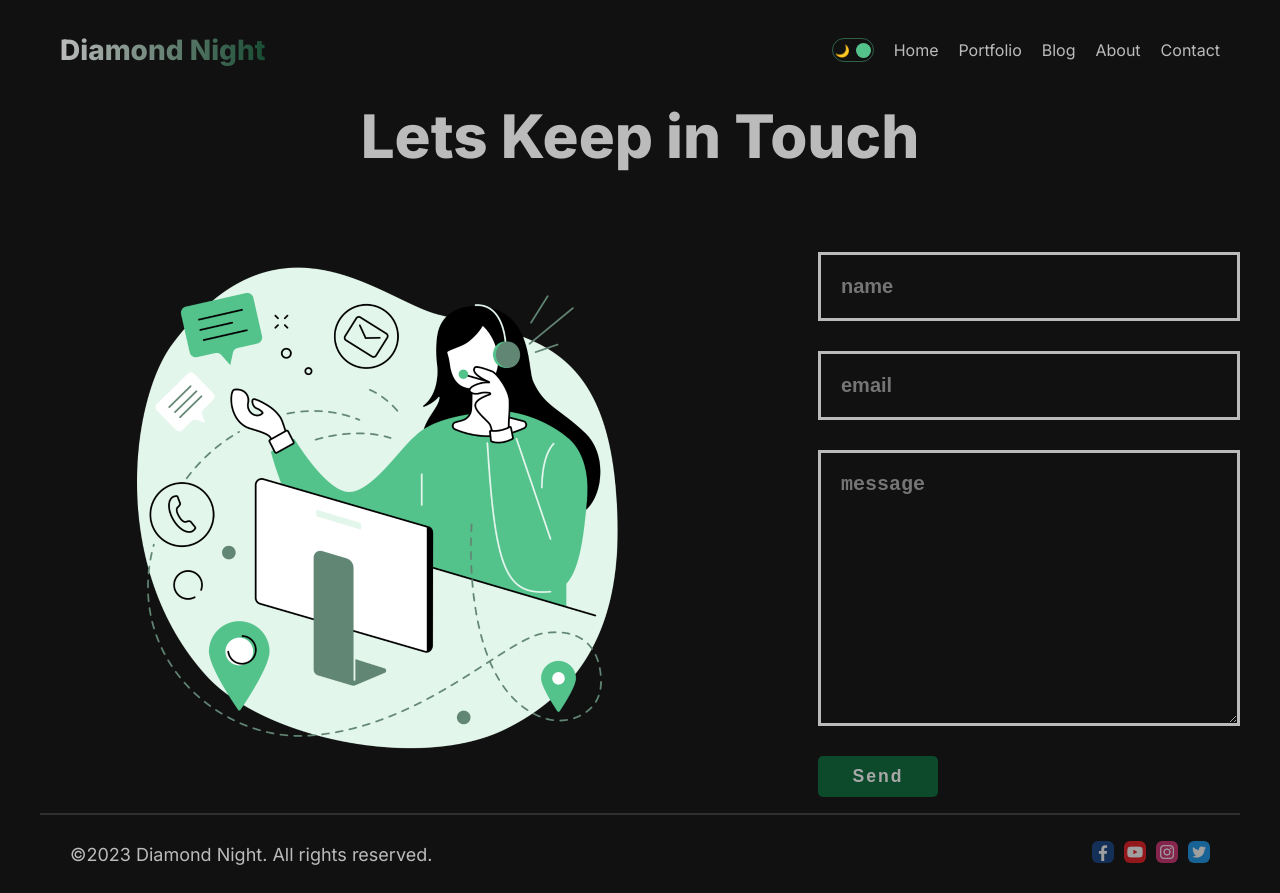
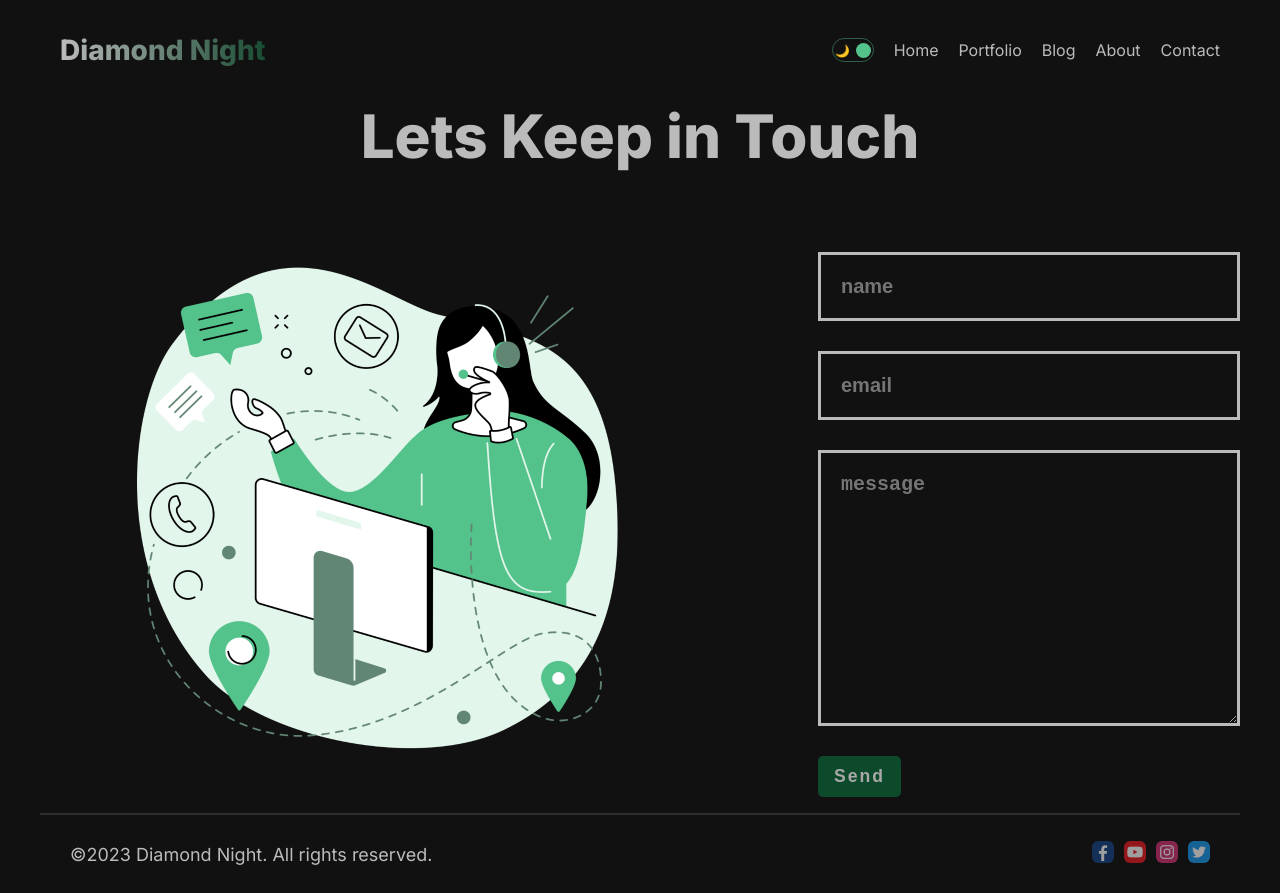
Before and after one commit to Mecha-Mind/diamondNight, a Next.js app: page /contact in a window 1280 px wide. Built offline with nearby package versions, Linux system fonts and the light colour scheme.

Commit message:
Some updates

```diff
--- a/src/app/(dynamic)/blog/[id]/page.jsx
+++ b/src/app/(dynamic)/blog/[id]/page.jsx
@@ -1,3 +1,4 @@
+import { notFound } from 'next/navigation';
 import styles from './page.module.css';
 import Image from 'next/image';
 
@@ -6,9 +7,7 @@ async function getData(postId) {
   const res = await fetch(`https://jsonplaceholder.typicode.com/posts/${postId}`, { cache: 'no-store' });
 
   if (!res.ok) {
-    // Handle error gracefully
-    // Throw an error with a more descriptive message
-    throw new Error(`Failed fetching data for post ID: ${postId}`);
+    return notFound()
   }
   return res.json();
 }
--- a/src/app/(static)/contact/page.jsx
+++ b/src/app/(static)/contact/page.jsx
@@ -1,14 +1,17 @@
+
 import React from 'react'
 import styles from './page.module.css';
 import Image from 'next/image';
-import Button from '@/elements/Button/Button';
-
+import Link from 'next/link';
+import ContactButton from '@/elements/contactButton/ContactButton';
 export const metadata = {
   title: "Diamond Night - Contact us",
   description: "Welcome To 'Diamond night' Discover best techs in the whole world!",
 };
 
+
 const Contact = () => {
+
   return (
     <section className={styles.container}>
       <h1 className={styles.title}>Lets Keep in Touch</h1>
@@ -27,7 +30,7 @@ const Contact = () => {
           <input type="text" placeholder='name' className={styles.input} />
           <input type="email" placeholder='email' className={styles.input} />
           <textarea className={styles.textArea} placeholder='message' cols="30" rows="10"></textarea>
-          <Button url="#" title="Send"/>
+          <ContactButton/>
         </form>
       </div>
     </section>
--- a/src/app/layout.js
+++ b/src/app/layout.js
@@ -1,7 +1,7 @@
 import Navbar from "@/components/navbar/Navbar";
 import "./globals.css";
 import { Inter } from "next/font/google";
-import Footer from "@/components/footer/footer";
+import Footer from "@/components/footer/Footer";
 import { ThemeProvider } from "@/context/ThemeContext";
 
 const bodyFont = Inter({
--- a/src/components/footer/Footer.jsx
+++ b/src/components/footer/Footer.jsx
@@ -2,6 +2,7 @@ import Image from 'next/image'
 import styles from './footer.module.css'
 import socialIcons from './data'
 import Link from 'next/link'
+
 const Footer = () => {
   return (
     <footer className={styles.footer} id='footer'>
@@ -17,4 +18,4 @@ const Footer = () => {
   )
 }
 
-export default Footer
+export default Footer;
--- a/src/elements/Button/Button.jsx
+++ b/src/elements/Button/Button.jsx
@@ -1,10 +1,11 @@
-"use client"
+
 
 import styles from './button.module.css'
 import Link from 'next/link'
 
 
 const Button = ({ title, url }) => {
+
   return (
     <Link href={url}>
       <button className={styles.container} >
--- a/src/elements/Button/button.module.css
+++ b/src/elements/Button/button.module.css
@@ -1,6 +1,6 @@
 
 .container {
-  width: 120px;
+  width: fit-content;
   border: none;
   border-radius: 5px;
   padding: 10px 16px;
--- /dev/null
+++ b/src/elements/contactButton/ContactButton.jsx
@@ -0,0 +1,14 @@
+"use client"
+import React from 'react'
+import styles from '../Button/button.module.css'
+import Link from 'next/link'
+const ContactButton = () => {
+  const handleClick = (e)=>{e.preventDefault();}
+  return (
+    <Link  href='#' legacyBehavior>
+      <button className={styles.container} onClick={handleClick} >Send</button>
+    </Link>
+  )
+}
+
+export default ContactButton
```
